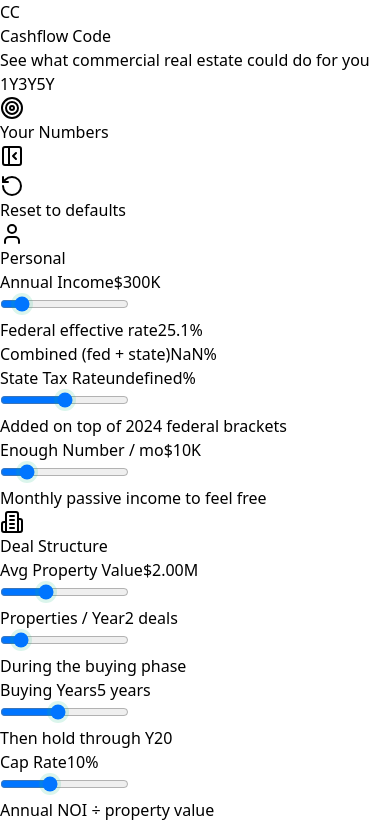
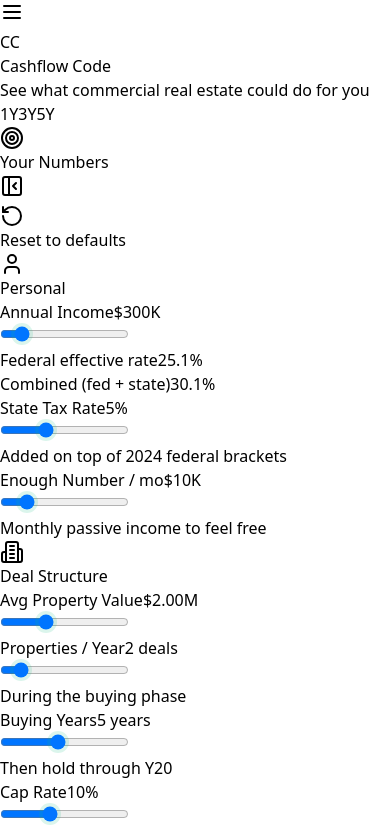
Before and after one commit to Cashflow-Code/cre-wealth-calculator, a React (Vite) app: page / in a window 390 px wide. Shown: the top 826 px of the page. Built offline with nearby package versions, Linux system fonts and the light colour scheme.

Commit message:
feat: wire new state (loans, stateRate, mobile sidebar, reset) into App

```diff
--- a/src/App.jsx
+++ b/src/App.jsx
@@ -1,10 +1,11 @@
 import React, { useState, useMemo } from 'react';
 import {
   TrendingUp, Home, AlertTriangle, Trophy,
-  Building2, Banknote, Zap, Clock,
-  User, Receipt, Coins, PanelLeftOpen,
+  Banknote, Zap, Clock, User, Receipt,
+  Coins, PanelLeftOpen, Menu,
 } from 'lucide-react';
 import Sidebar from './components/Sidebar.jsx';
+import MobileSidebar from './components/MobileSidebar.jsx';
 import WealthChart from './components/WealthChart.jsx';
 import MetricTile from './components/MetricTile.jsx';
 import TotalBanner from './components/TotalBanner.jsx';
@@ -12,40 +13,71 @@ import ContrastBullet from './components/ContrastBullet.jsx';
 import Logo from './components/Logo.jsx';
 import { fmt } from './utils/fmt.js';
 import { computeProjection, TOTAL_YEARS, STATUS_QUO_YEARS } from './utils/projection.js';
+import { computeTotalTax } from './utils/tax.js';
+
+const DEFAULTS = {
+  income: 300_000, stateRate: 5, enoughNumber: 10_000,
+  propertyValue: 2_000_000, propertiesPerYear: 2, buyingYears: 5,
+  capRate: 10, depreciation: 40, depDeferYears: 0, equityPct: 25,
+  forcedAppreciation: 30, annualAppreciation: 10, cashflowGrowth: 3,
+  showStockAlt: false, savingsRate: 20, stockReturn: 8,
+  ltv: 0, loanRate: 6.5, loanTerm: 25,
+};
 
 export default function App() {
-  const [income, setIncome]                         = useState(300_000);
-  const [taxRate, setTaxRate]                       = useState(37);
-  const [enoughNumber, setEnoughNumber]             = useState(10_000);
-  const [propertyValue, setPropertyValue]           = useState(2_000_000);
-  const [propertiesPerYear, setPropertiesPerYear]   = useState(2);
-  const [buyingYears, setBuyingYears]               = useState(5);
-  const [capRate, setCapRate]                       = useState(10);
-  const [depreciation, setDepreciation]             = useState(40);
-  const [depDeferYears, setDepDeferYears]           = useState(0);
-  const [equityPct, setEquityPct]                   = useState(25);
-  const [forcedAppreciation, setForcedAppreciation] = useState(30);
-  const [annualAppreciation, setAnnualAppreciation] = useState(10);
-  const [cashflowGrowth, setCashflowGrowth]         = useState(3);
-  const [showStockAlt, setShowStockAlt]             = useState(false);
-  const [savingsRate, setSavingsRate]               = useState(20);
-  const [stockReturn, setStockReturn]               = useState(8);
+  const [income, setIncome]                         = useState(DEFAULTS.income);
+  const [stateRate, setStateRate]                   = useState(DEFAULTS.stateRate);
+  const [enoughNumber, setEnoughNumber]             = useState(DEFAULTS.enoughNumber);
+  const [propertyValue, setPropertyValue]           = useState(DEFAULTS.propertyValue);
+  const [propertiesPerYear, setPropertiesPerYear]   = useState(DEFAULTS.propertiesPerYear);
+  const [buyingYears, setBuyingYears]               = useState(DEFAULTS.buyingYears);
+  const [capRate, setCapRate]                       = useState(DEFAULTS.capRate);
+  const [depreciation, setDepreciation]             = useState(DEFAULTS.depreciation);
+  const [depDeferYears, setDepDeferYears]           = useState(DEFAULTS.depDeferYears);
+  const [equityPct, setEquityPct]                   = useState(DEFAULTS.equityPct);
+  const [forcedAppreciation, setForcedAppreciation] = useState(DEFAULTS.forcedAppreciation);
+  const [annualAppreciation, setAnnualAppreciation] = useState(DEFAULTS.annualAppreciation);
+  const [cashflowGrowth, setCashflowGrowth]         = useState(DEFAULTS.cashflowGrowth);
+  const [showStockAlt, setShowStockAlt]             = useState(DEFAULTS.showStockAlt);
+  const [savingsRate, setSavingsRate]               = useState(DEFAULTS.savingsRate);
+  const [stockReturn, setStockReturn]               = useState(DEFAULTS.stockReturn);
+  const [ltv, setLtv]                               = useState(DEFAULTS.ltv);
+  const [loanRate, setLoanRate]                     = useState(DEFAULTS.loanRate);
+  const [loanTerm, setLoanTerm]                     = useState(DEFAULTS.loanTerm);
   const [horizon, setHorizon]                       = useState(5);
   const [sidebarOpen, setSidebarOpen]               = useState(true);
+  const [mobileSidebarOpen, setMobileSidebarOpen]   = useState(false);
+
+  const resetToDefaults = () => {
+    setIncome(DEFAULTS.income);                       setStateRate(DEFAULTS.stateRate);
+    setEnoughNumber(DEFAULTS.enoughNumber);           setPropertyValue(DEFAULTS.propertyValue);
+    setPropertiesPerYear(DEFAULTS.propertiesPerYear); setBuyingYears(DEFAULTS.buyingYears);
+    setCapRate(DEFAULTS.capRate);                     setDepreciation(DEFAULTS.depreciation);
+    setDepDeferYears(DEFAULTS.depDeferYears);         setEquityPct(DEFAULTS.equityPct);
+    setForcedAppreciation(DEFAULTS.forcedAppreciation);
+    setAnnualAppreciation(DEFAULTS.annualAppreciation);
+    setCashflowGrowth(DEFAULTS.cashflowGrowth);       setShowStockAlt(DEFAULTS.showStockAlt);
+    setSavingsRate(DEFAULTS.savingsRate);             setStockReturn(DEFAULTS.stockReturn);
+    setLtv(DEFAULTS.ltv);                            setLoanRate(DEFAULTS.loanRate);
+    setLoanTerm(DEFAULTS.loanTerm);
+  };
 
   const projection = useMemo(() => computeProjection({
-    income, taxRate, enoughNumber, propertyValue, propertiesPerYear,
+    income, stateRate, enoughNumber, propertyValue, propertiesPerYear,
     buyingYears, capRate, depreciation, depDeferYears, equityPct,
     forcedAppreciation, annualAppreciation, cashflowGrowth, savingsRate, stockReturn,
+    ltv, loanRate, loanTerm,
   }), [
-    income, taxRate, enoughNumber, propertyValue, propertiesPerYear,
+    income, stateRate, enoughNumber, propertyValue, propertiesPerYear,
     buyingYears, capRate, depreciation, depDeferYears, equityPct,
     forcedAppreciation, annualAppreciation, cashflowGrowth, savingsRate, stockReturn,
+    ltv, loanRate, loanTerm,
   ]);
 
   const horizonData        = projection.data[horizon];
   const extraYearsBanked   = horizonData.depPool / (enoughNumber * 12);
-  const afterTaxIncome     = income * (1 - taxRate / 100);
+  const baseYearTax        = computeTotalTax(income, stateRate / 100);
+  const afterTaxIncome     = income - baseYearTax;
   const annualStockDeposit = afterTaxIncome * (savingsRate / 100);
   const totalStockInvested = annualStockDeposit * TOTAL_YEARS;
 
@@ -56,9 +88,24 @@ export default function App() {
     ...(horizonData.bankedFutureTax > 0 ? ['·', fmt(horizonData.bankedFutureTax), 'banked'] : []),
   ].join(' ');
 
+  const sharedSidebarProps = {
+    income, setIncome, stateRate, setStateRate, enoughNumber, setEnoughNumber,
+    propertyValue, setPropertyValue, propertiesPerYear, setPropertiesPerYear,
+    buyingYears, setBuyingYears, capRate, setCapRate, equityPct, setEquityPct,
+    depreciation, setDepreciation, depDeferYears, setDepDeferYears,
+    ltv, setLtv, loanRate, setLoanRate, loanTerm, setLoanTerm,
+    forcedAppreciation, setForcedAppreciation,
+    annualAppreciation, setAnnualAppreciation,
+    cashflowGrowth, setCashflowGrowth,
+    showStockAlt, setShowStockAlt, savingsRate, setSavingsRate, stockReturn, setStockReturn,
+    annualStockDeposit, totalStockInvested,
+    finalStockBalance: projection.data[TOTAL_YEARS].stockBalance,
+    onReset: resetToDefaults,
+  };
+
   return (
     <div className="min-h-screen bg-[#060d1f] text-slate-100">
-      {/* Subtle radial glow in the top-right */}
+      {/* Ambient glows */}
       <div className="pointer-events-none fixed inset-0 overflow-hidden">
         <div className="absolute -top-40 -right-40 w-[600px] h-[600px] rounded-full bg-emerald-900/20 blur-3xl" />
         <div className="absolute top-1/2 -left-40 w-[400px] h-[400px] rounded-full bg-indigo-900/10 blur-3xl" />
@@ -68,7 +115,17 @@ export default function App() {
 
         {/* Header */}
         <header className="flex items-center justify-between mb-8 flex-wrap gap-3">
-          <Logo />
+          <div className="flex items-center gap-3">
+            {/* Mobile menu toggle */}
+            <button
+              onClick={() => setMobileSidebarOpen(true)}
+              className="md:hidden flex items-center justify-center w-9 h-9 rounded-xl bg-slate-900/60 border border-slate-700/40 text-slate-400 hover:text-emerald-400 transition-colors"
+              aria-label="Open settings"
+            >
+              <Menu className="w-5 h-5" />
+            </button>
+            <Logo />
+          </div>
           <div className="flex items-center gap-1 p-1 bg-slate-900/60 border border-slate-700/40 rounded-xl backdrop-blur-sm">
             {[1, 3, 5].map((y) => (
               <button
@@ -87,37 +144,15 @@ export default function App() {
         </header>
 
         <div className="flex gap-8">
-
-          {/* Sidebar */}
+          {/* Desktop sidebar */}
           {sidebarOpen && (
-            <Sidebar
-              income={income} setIncome={setIncome}
-              taxRate={taxRate} setTaxRate={setTaxRate}
-              enoughNumber={enoughNumber} setEnoughNumber={setEnoughNumber}
-              propertyValue={propertyValue} setPropertyValue={setPropertyValue}
-              propertiesPerYear={propertiesPerYear} setPropertiesPerYear={setPropertiesPerYear}
-              buyingYears={buyingYears} setBuyingYears={setBuyingYears}
-              capRate={capRate} setCapRate={setCapRate}
-              equityPct={equityPct} setEquityPct={setEquityPct}
-              depreciation={depreciation} setDepreciation={setDepreciation}
-              depDeferYears={depDeferYears} setDepDeferYears={setDepDeferYears}
-              forcedAppreciation={forcedAppreciation} setForcedAppreciation={setForcedAppreciation}
-              annualAppreciation={annualAppreciation} setAnnualAppreciation={setAnnualAppreciation}
-              cashflowGrowth={cashflowGrowth} setCashflowGrowth={setCashflowGrowth}
-              showStockAlt={showStockAlt} setShowStockAlt={setShowStockAlt}
-              savingsRate={savingsRate} setSavingsRate={setSavingsRate}
-              stockReturn={stockReturn} setStockReturn={setStockReturn}
-              annualStockDeposit={annualStockDeposit}
-              totalStockInvested={totalStockInvested}
-              finalStockBalance={projection.data[TOTAL_YEARS].stockBalance}
-              onClose={() => setSidebarOpen(false)}
-            />
+            <Sidebar {...sharedSidebarProps} onClose={() => setSidebarOpen(false)} />
           )}
 
-          {/* Main content */}
+          {/* Main */}
           <main className="flex-1 min-w-0 space-y-6">
 
-            {/* Hero — opportunity cost */}
+            {/* Hero */}
             <section className="rounded-3xl border border-amber-500/20 bg-gradient-to-br from-amber-500/[0.07] via-[#0d1630] to-red-500/[0.05] p-6 sm:p-8 relative overflow-hidden shadow-2xl shadow-amber-900/10">
               <div className="pointer-events-none absolute -top-16 -right-16 w-64 h-64 rounded-full bg-amber-500/10 blur-3xl" />
               <div className="relative">
@@ -125,8 +160,10 @@ export default function App() {
                   <AlertTriangle className="w-4 h-4" />
                   <span className="text-xs font-bold uppercase tracking-widest">{horizon}-Year Opportunity Cost</span>
                 </div>
-                <div className="text-5xl sm:text-7xl lg:text-8xl font-black text-amber-400 tabular-nums leading-none"
-                  style={{ textShadow: '0 0 60px rgba(245,158,11,0.25)' }}>
+                <div
+                  className="text-5xl sm:text-7xl lg:text-8xl font-black text-amber-400 tabular-nums leading-none"
+                  style={{ textShadow: '0 0 60px rgba(245,158,11,0.25)' }}
+                >
                   {fmt(horizonData.totalProfits)}
                 </div>
                 <p className="text-sm text-slate-400 mt-3 max-w-xl">
@@ -145,10 +182,9 @@ export default function App() {
                       label={`Total Profits · Year ${horizon}`}
                       value={fmt(horizonData.totalProfits)}
                       breakdown={takeActionBreakdown}
-                      tone="emerald"
-                      icon={Coins}
+                      tone="emerald" icon={Coins}
                     />
-                    <div className="grid grid-cols-3 gap-2">
+                    <div className="grid grid-cols-2 gap-2">
                       <MetricTile label="Net Worth"
                         value={fmt(horizonData.equity)}
                         sublabel={`${equityPct}% of ${fmt(horizonData.totalDealValue)}`}
@@ -167,6 +203,10 @@ export default function App() {
                               : 'Pool deployed'
                         }
                         icon={TrendingUp} tone="emerald" />
+                      <MetricTile label="Capital In"
+                        value={fmt(horizonData.capitalDeployed)}
+                        sublabel={ltv > 0 ? `${ltv}% LTV · ${100 - ltv}% down` : 'All cash (no loan)'}
+                        icon={Coins} tone="emerald" />
                     </div>
                     <ul className="space-y-2.5 pt-1">
                       {projection.isReachable ? (
@@ -180,7 +220,7 @@ export default function App() {
                         </ContrastBullet>
                       ) : (
                         <ContrastBullet tone="amber">
-                          You’d need <strong>{projection.propsNeeded} properties</strong> for {fmt(enoughNumber)}/mo — buy more or higher-cashflow deals
+                          You’d need <strong>{projection.propsNeeded === Infinity ? '∞' : projection.propsNeeded} properties</strong> for {fmt(enoughNumber)}/mo — adjust LTV, cap rate, or equity stake
                         </ContrastBullet>
                       )}
                       <ContrastBullet tone="emerald">
@@ -218,26 +258,26 @@ export default function App() {
                       label={`Total Opportunity Cost · Year ${horizon}`}
                       value={fmt(horizonData.totalProfits)}
                       breakdown="Same number, opposite side. Every dollar that would have been your profit is opportunity walking out the door."
-                      tone="red"
-                      icon={Zap}
+                      tone="red" icon={Zap}
                     />
-                    <div className="grid grid-cols-3 gap-2">
+                    <div className="grid grid-cols-2 gap-2">
                       <MetricTile label="Years Working"
-                        value={`${STATUS_QUO_YEARS}+`}
-                        sublabel="Time for paychecks"
+                        value={`${STATUS_QUO_YEARS}+`} sublabel="Time for paychecks"
                         icon={Clock} tone="red" />
                       <MetricTile label="Cashflow"
-                        value="$0/mo"
-                        sublabel="Paycheck-to-paycheck"
+                        value="$0/mo" sublabel="Paycheck-to-paycheck"
                         icon={Banknote} tone="red" />
                       <MetricTile label="Taxes Lost"
                         value={fmt(horizonData.cumulativeTaxesPaid)}
                         sublabel={`${fmt(horizonData.yearTaxesPaid)}/yr burn`}
                         icon={Receipt} tone="red" />
+                      <MetricTile label="Passive Income"
+                        value="$0/mo" sublabel="Forever, without action"
+                        icon={Banknote} tone="red" />
                     </div>
                     <ul className="space-y-2.5 pt-1">
                       <ContrastBullet tone="red">
-                        <strong className="text-red-400">{STATUS_QUO_YEARS} more years</strong> of you trading time for paychecks
+                        <strong className="text-red-400">{STATUS_QUO_YEARS} more years</strong> of trading time for paychecks
                       </ContrastBullet>
                       <ContrastBullet tone="red">
                         <strong className="text-red-400">$0/mo passive</strong> — paycheck-to-paycheck, every month
@@ -246,7 +286,7 @@ export default function App() {
                         One layoff away from <strong className="text-red-400">starting from scratch</strong>
                       </ContrastBullet>
                       <ContrastBullet tone="red">
-                        <strong className="text-red-400">{fmt(horizonData.cumulativeTaxesPaid)}</strong> thrown away in taxes ({fmt(horizonData.yearTaxesPaid)}/yr burn rate)
+                        <strong className="text-red-400">{fmt(horizonData.cumulativeTaxesPaid)}</strong> thrown away in taxes ({fmt(horizonData.yearTaxesPaid)}/yr)
                       </ContrastBullet>
                     </ul>
                   </div>
@@ -270,16 +310,17 @@ export default function App() {
             <p className="text-center text-xs text-slate-600 max-w-2xl mx-auto leading-relaxed pb-6">
               Buying years 1–{buyingYears}, hold through year {TOTAL_YEARS}.
               Year-1 deal jumps {forcedAppreciation}% (forced), then {annualAppreciation}%/yr after.
-              Your equity = {equityPct}% share of total deal value. No loan modeled.
+              Your equity = {equityPct}% share of total deal value.
+              {ltv > 0 ? ` ${ltv}% LTV at ${loanRate}% over ${loanTerm} yrs.` : ' No loan modeled.'}
               Cashflow grows {cashflowGrowth}%/yr.
-              {depDeferYears > 0 && ` Depreciation accumulates ${depDeferYears} ${depDeferYears === 1 ? 'year' : 'years'} before usable.`}
-              {showStockAlt && ` Stock alt = ${savingsRate}% of after-tax income compounded at ${stockReturn}%/yr.`}
+              Federal tax via 2024 brackets + {stateRate}% state.
+              {depDeferYears > 0 && ` Depreciation deferred ${depDeferYears}y.`}
+              {showStockAlt && ` Stock alt = ${savingsRate}% after-tax at ${stockReturn}%/yr.`}
             </p>
-
           </main>
         </div>
 
-        {/* Sidebar open toggle (shown when sidebar is hidden) */}
+        {/* Desktop sidebar re-open toggle */}
         {!sidebarOpen && (
           <button
             onClick={() => setSidebarOpen(true)}
@@ -295,8 +336,14 @@ export default function App() {
             </span>
           </button>
         )}
+      </div>
 
-      </div>
+      {/* Mobile sidebar */}
+      <MobileSidebar
+        open={mobileSidebarOpen}
+        onClose={() => setMobileSidebarOpen(false)}
+        {...sharedSidebarProps}
+      />
     </div>
   );
 }
```
Also changed, not shown: 1 other file (tests, documents, lock files or other folders).
